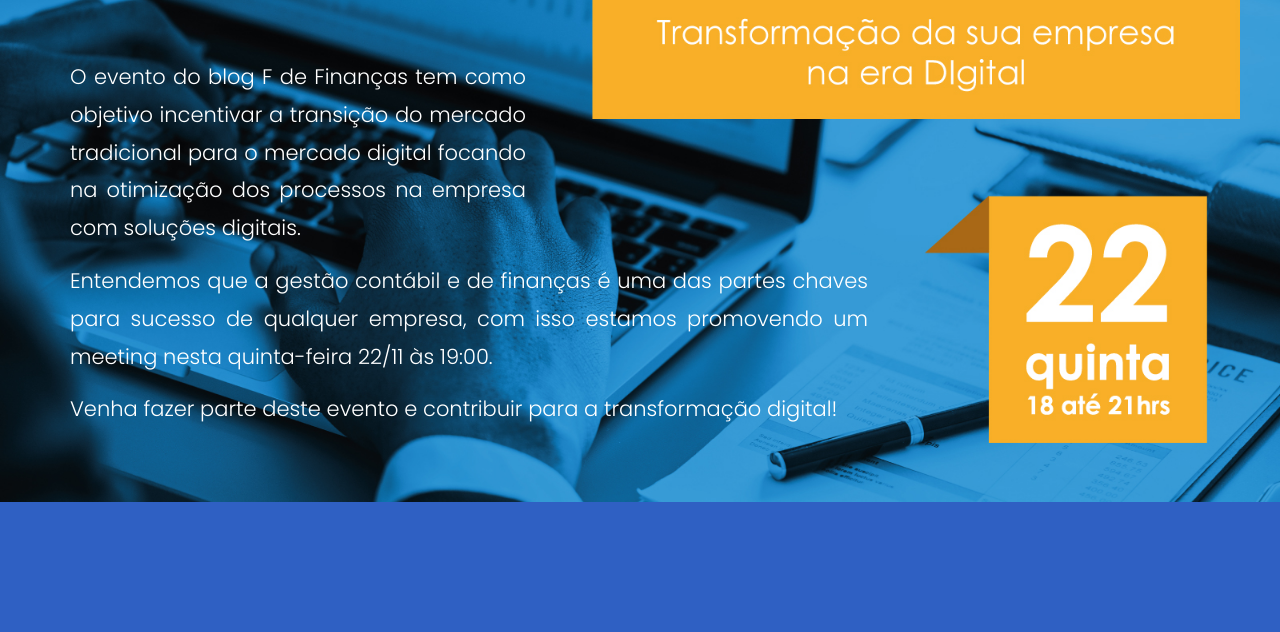
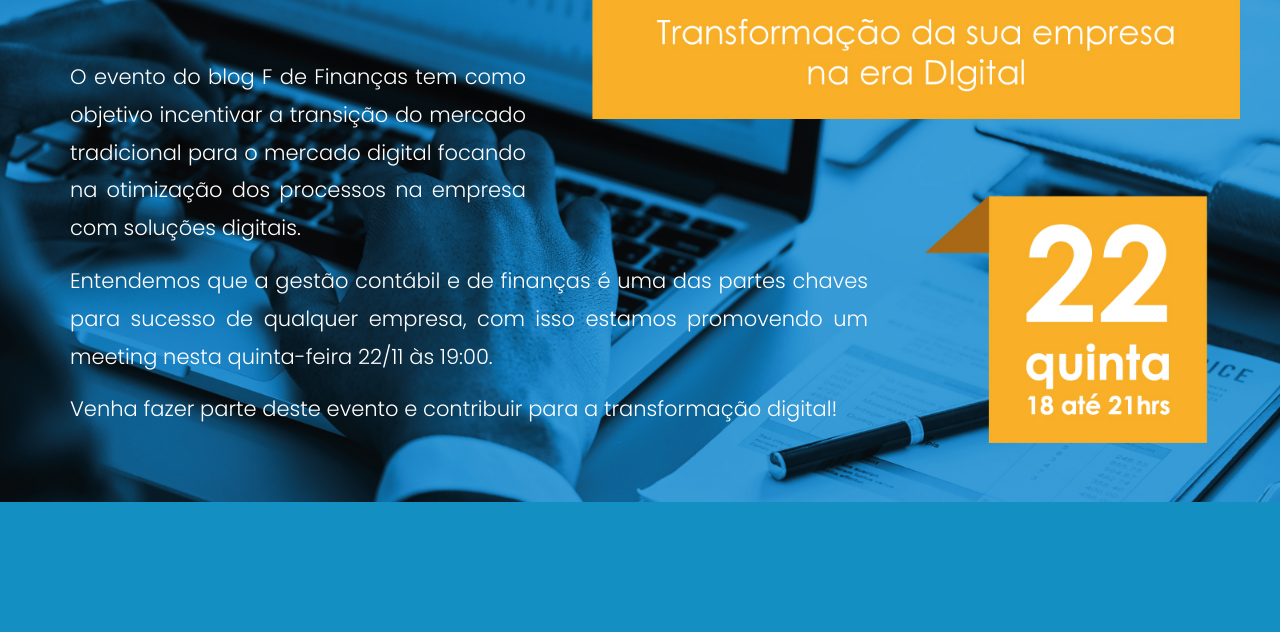
Before and after one commit to markmab/transformacao-digital, a plain HTML site: page index.html in a window 1280 px wide. Shown: the part 168-800 px from the top of the page. Drawn offline with Linux system fonts and the light colour scheme; no server answers.

Commit message:
bg jumbotron

```diff
--- a/index.html
+++ b/index.html
@@ -72,7 +72,7 @@
 
 
     <!--Header-area-->
-    <div id="home-page" class="jumbotron" style="background-image: url(images/Chamada.jpg);;background-size: 100% auto;background-repeat: no-repeat;padding-bottom: 22%;background-color: #2f60c3;" >
+    <div id="home-page" class="jumbotron" style="background-image: url(images/Chamada.jpg);;background-size: 100% auto;background-repeat: no-repeat;padding-bottom: 22%;background-color: #138FC2;" >
         <!--Efeito triangular-->
         <div class="absolute anlge-bg"></div>
         <!---->
```
